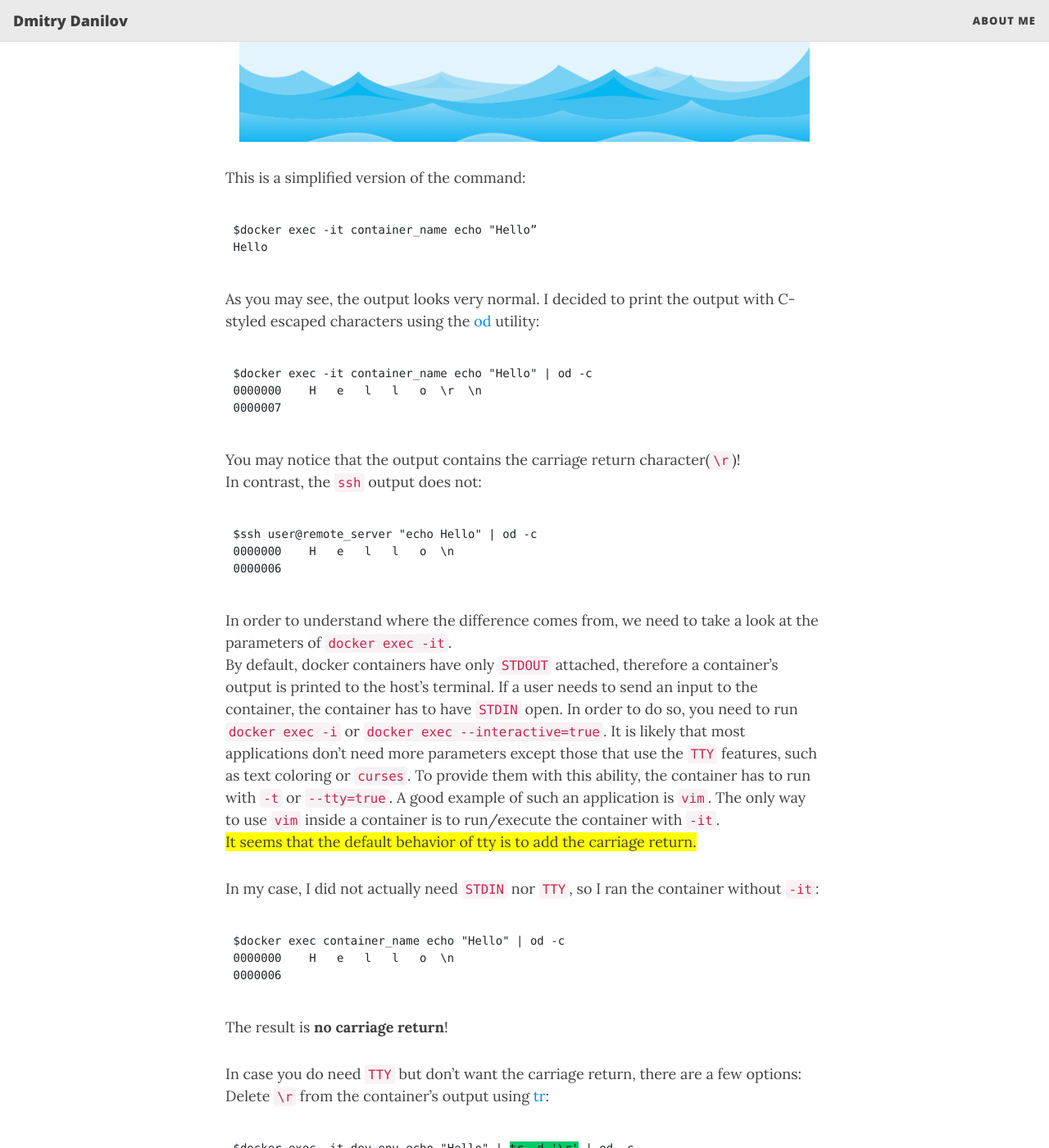
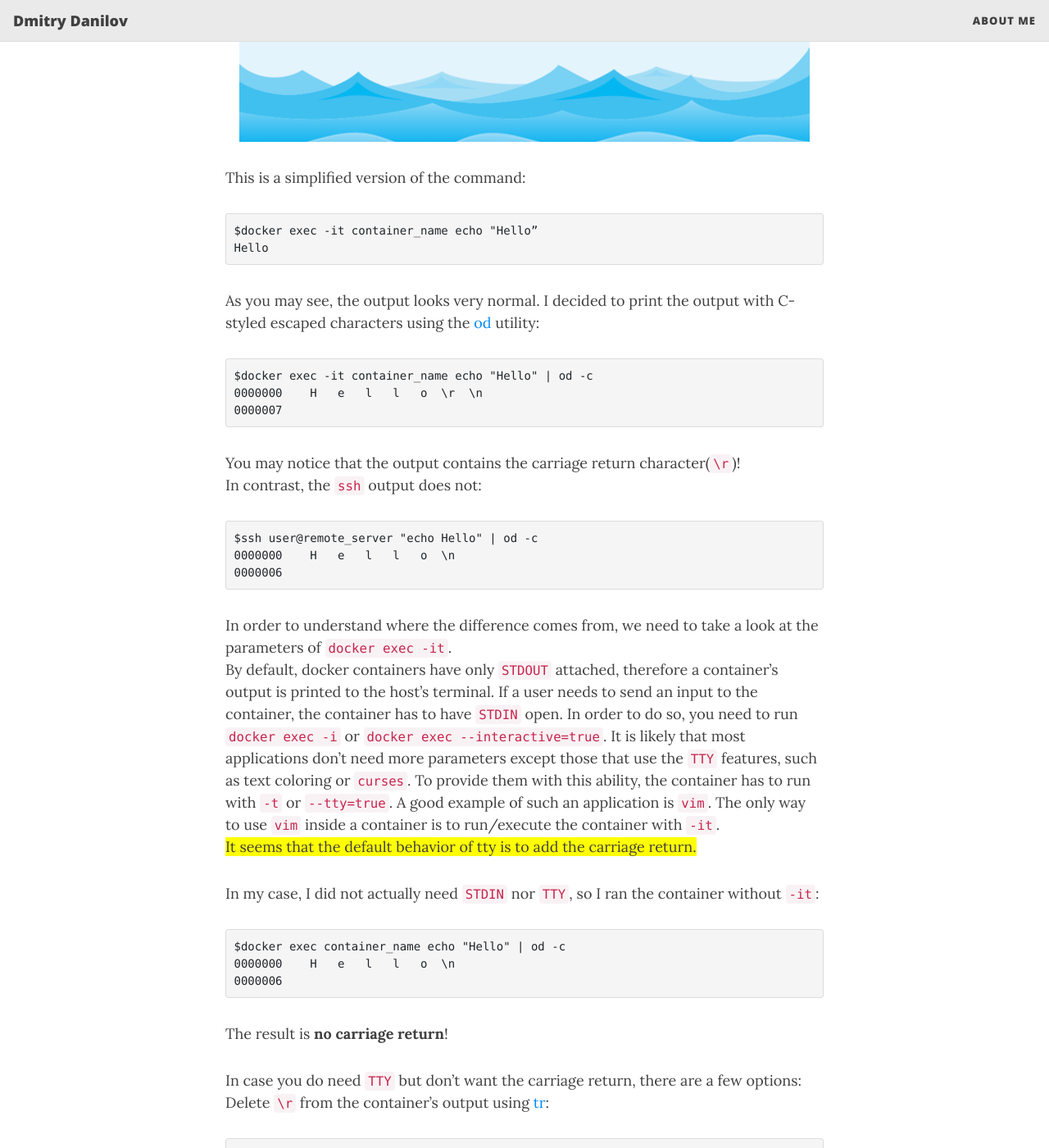
Before and after one commit to f-squirrel/f-squirrel.github.io, a Jekyll site: the page built from _posts/2020-05-21-docker-run-exec-and-carriage-return.md, in a window 1280 px wide and 1400 px high, scrolled down 661 px. Shown: the whole window at 82% size. Built offline with Jekyll 4.4.1, drawn with Linux system fonts in a browser that asks for light colours; nearby versions of some CDN libraries.

Commit message:
Fix: pre borders and background

```diff
--- a/assets/css/beautifuljekyll.css
+++ b/assets/css/beautifuljekyll.css
@@ -857,6 +857,8 @@ pre {
   line-height: 1.5em;
   border-radius: 0.25rem;
   padding: 0.59375rem;
+  background-color: #f5f5f5;
+  border: 1px solid rgba(0,0,0,0.1);
 }
 .highlight pre {
   border: none;
```
